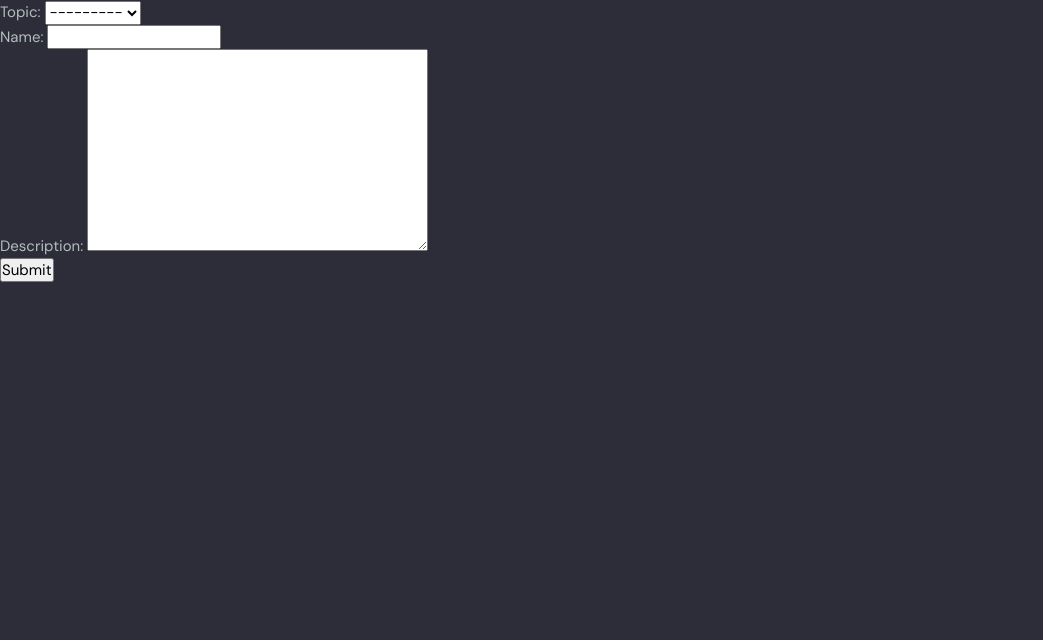
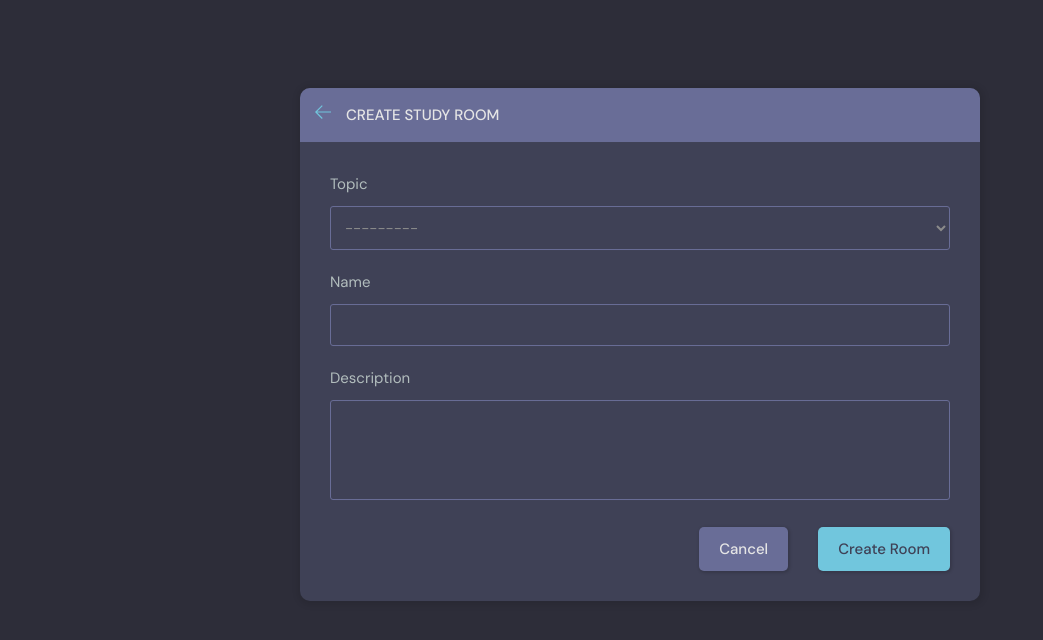
Before and after one commit to DeaaTH65/Study_Buddy, a Django app: page /create_room/ in a window 1280 px wide. Shown: the part 76-716 px from the top of the page, without its empty margins (0-1043 px from the left). Run offline with Django 4.2, Linux system fonts and the light colour scheme; the visitor is signed in with stand-in values (Sample User, id 1); data that the repository does not hold is empty.

Commit message:
create-room design

```diff
--- a/base/templates/base/home.html
+++ b/base/templates/base/home.html
@@ -34,7 +34,7 @@
               <h2>Study Room</h2>
               <p>{{room_count}} Rooms available</p>
             </div>
-            <a class="btn btn--main" href="create-room.html">
+            <a class="btn btn--main" href="{% url 'create-room' %}">
               <svg version="1.1" xmlns="http://www.w3.org/2000/svg" width="32" height="32" viewBox="0 0 32 32">
                 <title>add</title>
                 <path
--- a/base/templates/base/room_form.html
+++ b/base/templates/base/room_form.html
@@ -1,11 +1,53 @@
 {% extends 'main.html' %}
 
 {% block content %}
-<div>
-    <form method="POST" action="">
-        {% csrf_token %}
-        {{form.as_p}}
-        <input type="submit" value="Submit" />
-    </form>
-</div>
+  <main class="create-room layout">
+    <div class="container">
+      <div class="layout__box">
+        <div class="layout__boxHeader">
+          <div class="layout__boxTitle">
+            <a href="{% url 'home' %}">
+              <svg version="1.1" xmlns="http://www.w3.org/2000/svg" width="32" height="32" viewBox="0 0 32 32">
+                <title>arrow-left</title>
+                <path
+                  d="M13.723 2.286l-13.723 13.714 13.719 13.714 1.616-1.611-10.96-10.96h27.625v-2.286h-27.625l10.965-10.965-1.616-1.607z">
+                </path>
+              </svg>
+            </a>
+            <h3>Create Study Room</h3>
+          </div>
+        </div>
+        <div class="layout__body">
+          <form class="form" action="" method="POST">
+            {% csrf_token %}
+            {% for field in form %}
+            <div class="form__group">
+              <label for="room_name">{{field.label}}</label>
+              {{field}}
+              {% comment %} <input id="room_name" name="room_name" type="text" placeholder="E.g. Mastering Python + Django" /> {% endcomment %}
+            </div>
+            {% endfor %}
+
+            {% comment %} <div class="form__group">
+              <label for="room_topic">Topic</label>
+              <input required type="text" name="topic" id="room_topic" list="topic-list" />
+              <datalist id="topic-list">
+                <select id="room_topic">
+                  <option value="">Select your topic</option>
+                  <option value="Python">Python</option>
+                  <option value="Django">Django</option>
+                </select>
+              </datalist>
+
+            </div> {% endcomment %}
+
+            <div class="form__action">
+              <a class="btn btn--dark" href="index.html">Cancel</a>
+              <button class="btn btn--main" type="submit">Create Room</button>
+            </div>
+          </form>
+        </div>
+      </div>
+    </div>
+  </main>
 {% endblock content %}
```
